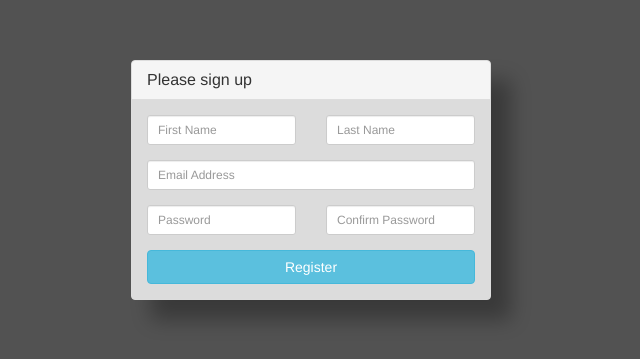
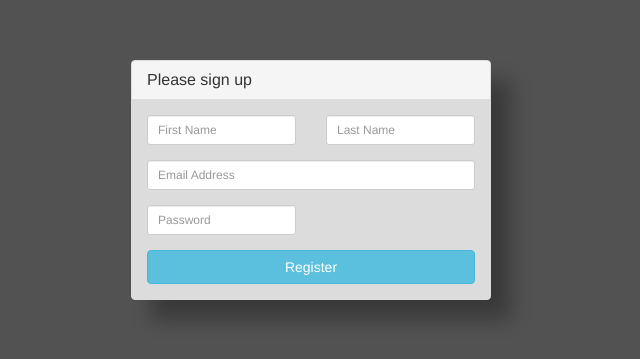
Before and after one commit to JamesUgbanu/Book-review, a Flask app: page /register in a window 1280 px wide. Shown: the top 359 px of the page, without its empty margins (329-969 px from the left). Run offline with Flask 2, Linux system fonts and the light colour scheme; some libraries are stand-ins or nearby versions.

Commit message:
Simple user registration

```diff
--- a/application.py
+++ b/application.py
@@ -64,6 +64,19 @@ def book_api(search_term):
     return jsonify(items)
     #return render_template("book.html", books=books)
 
+@app.route("/submit", methods=["POST"])
+def submit():
+
+    firstname = request.form.get("firstname")
+    lastname = request.form.get("lastname")
+    email = request.form.get("email")
+    password = request.form.get("password")
+
+    db.execute("INSERT INTO users (firstname, lastname, email, password) VALUES (:firstname, :lastname, :email, :password)",
+                       {"firstname": firstname, "lastname": lastname, "email": email, "password": password})
+    db.commit()
+    return render_template("success.html", firstname=firstname)
+
 @app.route("/register")
 def register():
     return render_template("registration.html")
--- a/templates/login.html
+++ b/templates/login.html
@@ -1,7 +1,7 @@
 {% extends "layout.html" %}
 
 {% block title %}
-    Flights
+    Login
 {% endblock %}
 
 {% block body %}
--- a/templates/registration.html
+++ b/templates/registration.html
@@ -1,7 +1,7 @@
 {% extends "layout.html" %}
 
 {% block title %}
-    Flights
+    Registration
 {% endblock %}
 
 {% block body %}
@@ -14,16 +14,16 @@
 			    		<h3 class="panel-title">Please sign up</h3>
 			 			</div>
 			 			<div class="panel-body">
-			    		<form role="form">
+			    		<form role="form" action="{{ url_for('submit') }}" method="post">
 			    			<div class="row">
 			    				<div class="col-xs-6 col-sm-6 col-md-6">
 			    					<div class="form-group">
-			                <input type="text" name="first_name" id="first_name" class="form-control input-sm" placeholder="First Name">
+			                <input type="text" name="firstname" id="firstname" class="form-control input-sm" placeholder="First Name">
 			    					</div>
 			    				</div>
 			    				<div class="col-xs-6 col-sm-6 col-md-6">
 			    					<div class="form-group">
-			    						<input type="text" name="last_name" id="last_name" class="form-control input-sm" placeholder="Last Name">
+			    						<input type="text" name="lastname" id="lastname" class="form-control input-sm" placeholder="Last Name">
 			    					</div>
 			    				</div>
 			    			</div>
@@ -38,11 +38,11 @@
 			    						<input type="password" name="password" id="password" class="form-control input-sm" placeholder="Password">
 			    					</div>
 			    				</div>
-			    				<div class="col-xs-6 col-sm-6 col-md-6">
-			    					<div class="form-group">
-			    						<input type="password" name="password_confirmation" id="password_confirmation" class="form-control input-sm" placeholder="Confirm Password">
-			    					</div>
-			    				</div>
+{#			    				<div class="col-xs-6 col-sm-6 col-md-6">#}
+{#			    					<div class="form-group">#}
+{#			    						<input type="password" name="password_confirmation" id="password_confirmation" class="form-control input-sm" placeholder="Confirm Password">#}
+{#			    					</div>#}
+{#			    				</div>#}
 			    			</div>
 
 			    			<input type="submit" value="Register" class="btn btn-info btn-block">
```
Also changed, not shown: models.py (+9 -0 lines), templates/success.html (added, +11 -0 lines).
